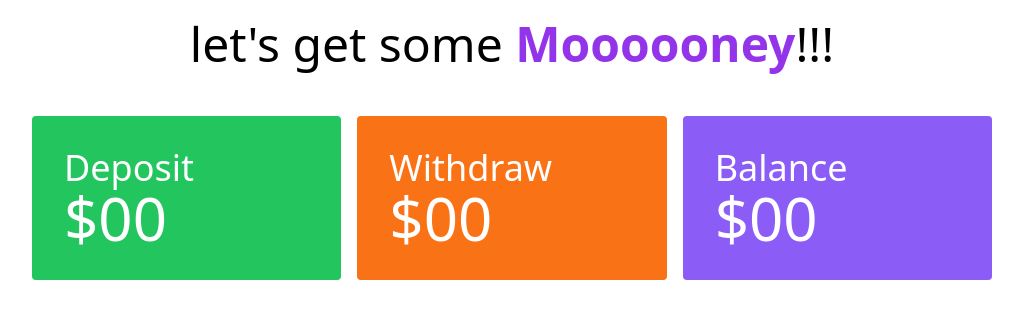
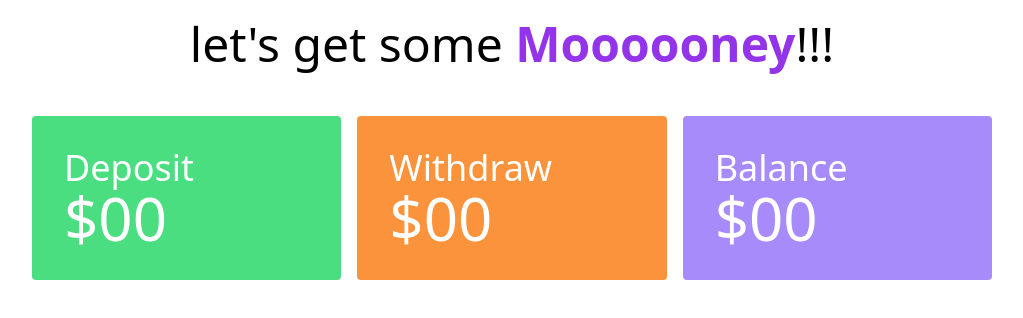
Before and after one commit to iamapusaha/baap-er-bank2.0, a plain HTML site: page bank.html in a window 1280 px wide. Shown: the whole page, without its empty margins (128-1151 px from the left). Drawn offline with nearby package versions, Linux system fonts and the light colour scheme.

Commit message:
change background color

```diff
--- a/bank.html
+++ b/bank.html
@@ -16,15 +16,15 @@
     <main>
         <section class="mt-12">
             <div class="grid grid-cols-3 gap-4 w-9/12 mx-auto">
-                <div class="bg-green-500 p-8 rounded text-white">
+                <div class="bg-green-400 p-8 rounded text-white">
                     <h4 class="text-4xl">Deposit</h4>
                     <h2 class="text-6xl">$<span>00</span></h2>
                 </div>
-                <div class="bg-orange-500 p-8 rounded text-white">
+                <div class="bg-orange-400 p-8 rounded text-white">
                     <h4 class="text-4xl">Withdraw</h4>
                     <h2 class="text-6xl">$<span>00</span></h2>
                 </div>
-                <div class="bg-violet-500 p-8 rounded text-white">
+                <div class="bg-violet-400 p-8 rounded text-white">
                     <h4 class="text-4xl">Balance</h4>
                     <h2 class="text-6xl">$<span>00</span></h2>
                 </div>
```
